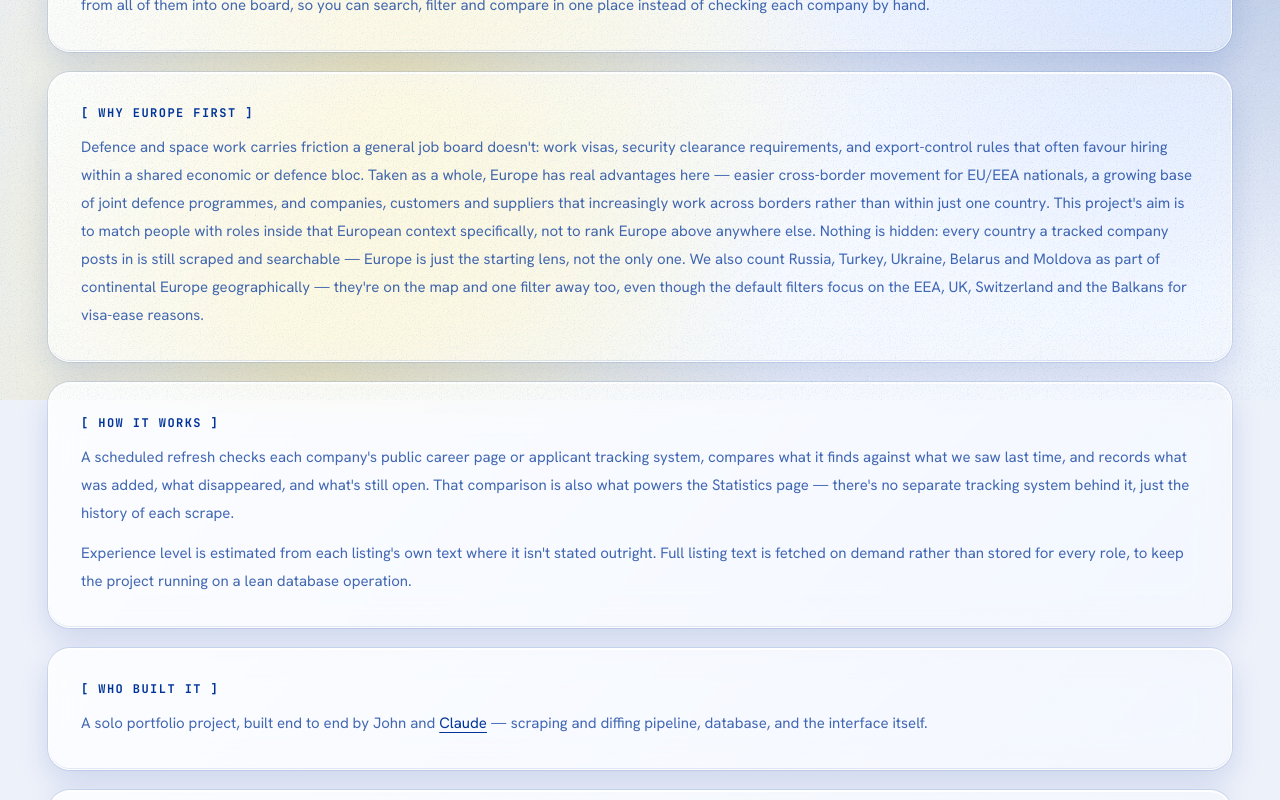
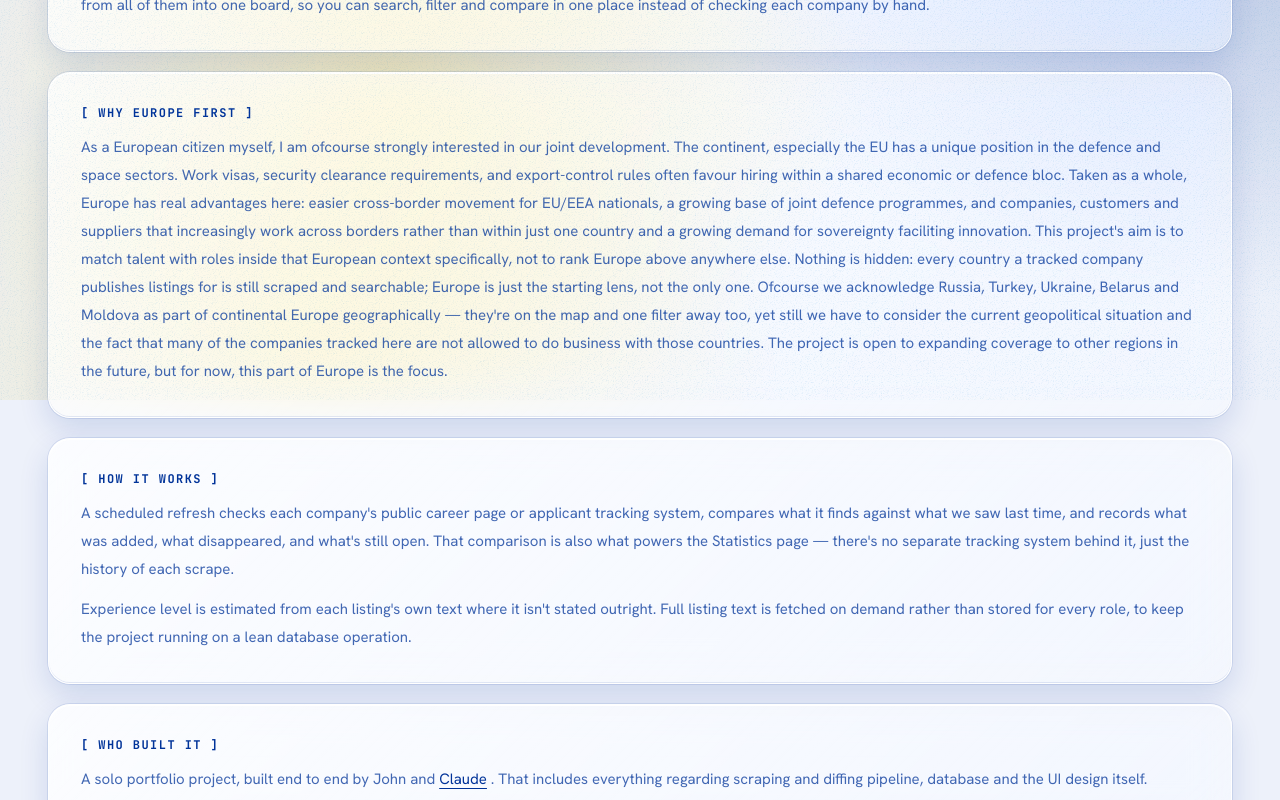
Before and after one commit to JRprogr/JobWebsiteProject, a Next.js app: page /about in a window 1280 px wide. Shown: the part 400-1200 px from the top of the page. Built offline with nearby package versions, Linux system fonts and the light colour scheme; no server answers; a web font is replaced by a local one.

Commit message:
Wording_change_1
Changed wording

```diff
--- a/app/about/page.tsx
+++ b/app/about/page.tsx
@@ -17,16 +17,17 @@ export default function AboutPage() {
 
       <LegalSection title="WHY EUROPE FIRST">
         <p>
-          Defence and space work carries friction a general job board doesn&apos;t: work visas, security clearance
-          requirements, and export-control rules that often favour hiring within a shared economic or defence bloc.
-          Taken as a whole, Europe has real advantages here &mdash; easier cross-border movement for EU/EEA
+          As a European citizen myself, I am ofcourse strongly interested in our joint development. The continent, especially the EU has a unique position in the defence and space sectors. Work visas, security clearance
+          requirements, and export-control rules often favour hiring within a shared economic or defence bloc.
+          Taken as a whole, Europe has real advantages here: easier cross-border movement for EU/EEA
           nationals, a growing base of joint defence programmes, and companies, customers and suppliers that
-          increasingly work across borders rather than within just one country. This project&apos;s aim is to match
-          people with roles inside that European context specifically, not to rank Europe above anywhere else.
-          Nothing is hidden: every country a tracked company posts in is still scraped and searchable &mdash; Europe
-          is just the starting lens, not the only one. We also count Russia, Turkey, Ukraine, Belarus and Moldova as
-          part of continental Europe geographically &mdash; they&apos;re on the map and one filter away too, even
-          though the default filters focus on the EEA, UK, Switzerland and the Balkans for visa-ease reasons.
+          increasingly work across borders rather than within just one country and a growing demand for sovereignty faciliting innovation. This project&apos;s aim is to match
+          talent with roles inside that European context specifically, not to rank Europe above anywhere else.
+          Nothing is hidden: every country a tracked company publishes listings for is still scraped and searchable; Europe
+          is just the starting lens, not the only one. Ofcourse we acknowledge Russia, Turkey, Ukraine, Belarus and Moldova as
+          part of continental Europe geographically &mdash; they&apos;re on the map and one filter away too, yet still we have
+          to consider the current geopolitical situation and the fact that many of the companies tracked here are not allowed to do business with those countries.
+          The project is open to expanding coverage to other regions in the future, but for now, this part of Europe is the focus.
         </p>
       </LegalSection>
 
@@ -50,7 +51,7 @@ export default function AboutPage() {
           <a href="https://www.anthropic.com" target="_blank" rel="noopener noreferrer">
             Claude
           </a>{" "}
-          &mdash; scraping and diffing pipeline, database, and the interface itself.
+          . That includes everything regarding scraping and diffing pipeline, database and the UI design itself.
         </p>
       </LegalSection>
 
@@ -64,7 +65,7 @@ export default function AboutPage() {
           <a href="https://europeanspaceflight.com" target="_blank" rel="noopener noreferrer">
             European Spaceflight
           </a>
-          . Thank you for mapping the European space sector so thoroughly and making it easy to explore!
+          . Thank you for mapping the European space sector so thoroughly and always keeping us up to date with all the latest developments in the industry!
         </p>
       </LegalSection>
 
--- a/app/faq/page.tsx
+++ b/app/faq/page.tsx
@@ -12,7 +12,7 @@ const FAQ: { q: string; a: React.ReactNode }[] = [
   },
   {
     q: "Why the focus on Europe?",
-    a: "Company-wise, “Europe” here means companies primarily active in the EEA, the UK, Switzerland and the Balkans — roughly where a work visa is easier to get and continental relocation is realistic. Some international companies and countries are still scraped and stay available under the Global filter, but the focus, and the default view, is this region. Russia, Ukraine, Belarus, Moldova and Turkey are part of the European continent too, but geopolitical uncertainties make them unsuitable for major space and defence collaboration, so they sit outside this region.",
+    a: "Company-wise, “Europe” here means companies primarily active in the EEA, the UK, Switzerland and the Balkans — roughly where a work visa is easier to get and continental relocation is realistic. Some international companies and countries are still scraped and stay available under the Global filter, but the focus, and the default view, is said region of Europe. Russia, Ukraine, Belarus, Moldova and Turkey are acknowledged aspart of the European continent too, but geopolitical uncertainties often make them unsuitable for the general job search. That moved us to define them to sit outside of our main “Europe” filter, which shall not be read as a motive to systematically disparage these countries.",
   },
   {
     q: "Where does the data come from?",
```
